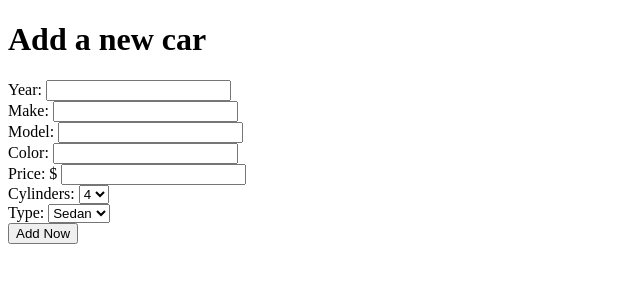
After one commit to bilalsattar24/statKeeper, a PHP site: page /addCar.php in a window 1280 px wide. The commit adds this page. Shown: the top 300 px of the page, without its empty margins (0-640 px from the left). Run offline with PHP 8.4, Linux system fonts and the light colour scheme.

Commit message:
addcar.php reference

```diff
--- /dev/null
+++ b/addCar.php
@@ -0,0 +1,80 @@
+<?php
+    include 'dbConn.php';
+    $connection = getDatabaseConnection();
+    session_start();
+
+    if(isset($_GET['addForm'])) {
+    $sql = "INSERT INTO
+    cars(year, make, model, cylinders, carTypeID, price, color)
+    VALUES (:year, :make, :model, :cylinders, :carTypeID, :price, :color)";
+
+    $namedParameters = array();
+    $namedParameters[':year'] = $_GET['year'];
+    $namedParameters[':make'] = ucfirst($_GET['make']);
+    $namedParameters[':model'] = ucfirst($_GET['model']);
+    $namedParameters[':color'] = ucfirst($_GET['color']);
+    $namedParameters[':cylinders'] = $_GET['cylinders'];
+    $namedParameters[':carTypeID'] = $_GET['carTypeID'];
+    $namedParameters[':price'] = $_GET['price'];
+
+    $statement = $connection->prepare($sql);
+    $statement->execute($namedParameters);
+
+    header("Location: adminpanel.php");
+
+    }
+?>
+
+
+<!DOCTYPE HTML>
+<html>
+
+<head>
+    <title>
+
+    </title>
+</head>
+
+<body>
+    <h1>Add a new car</h1>
+    <div>
+        <form>
+            Year:
+            <input type="text" name="year">
+            </br>
+            Make:
+            <input type="text" name="make">
+            </br>
+            Model:
+            <input type="text" name="model">
+            </br>
+            Color:
+            <input type="text" name="color">
+            </br>
+
+            Price: $
+            <input type="text" name="price">
+            </br>
+            Cylinders:
+            <select name="cylinders">
+                <option value=4>4</option>
+                <option value=6>6</option>
+                <option value=8>8</option>
+            </select>
+            </br>
+
+            Type:
+            <select name="type">
+                <option value=1>Sedan</option>
+                <option value=2>Coupe</option>
+                <option value=3>SUV</option>
+                <option value=4>Van</option>
+            </select>
+            </br>
+
+            <input type="submit" name="addForm" value="Add Now" />
+        </form>
+    </div>
+</body>
+
+</html>
```
Also changed, not shown: edit.php (+30 -6 lines).
